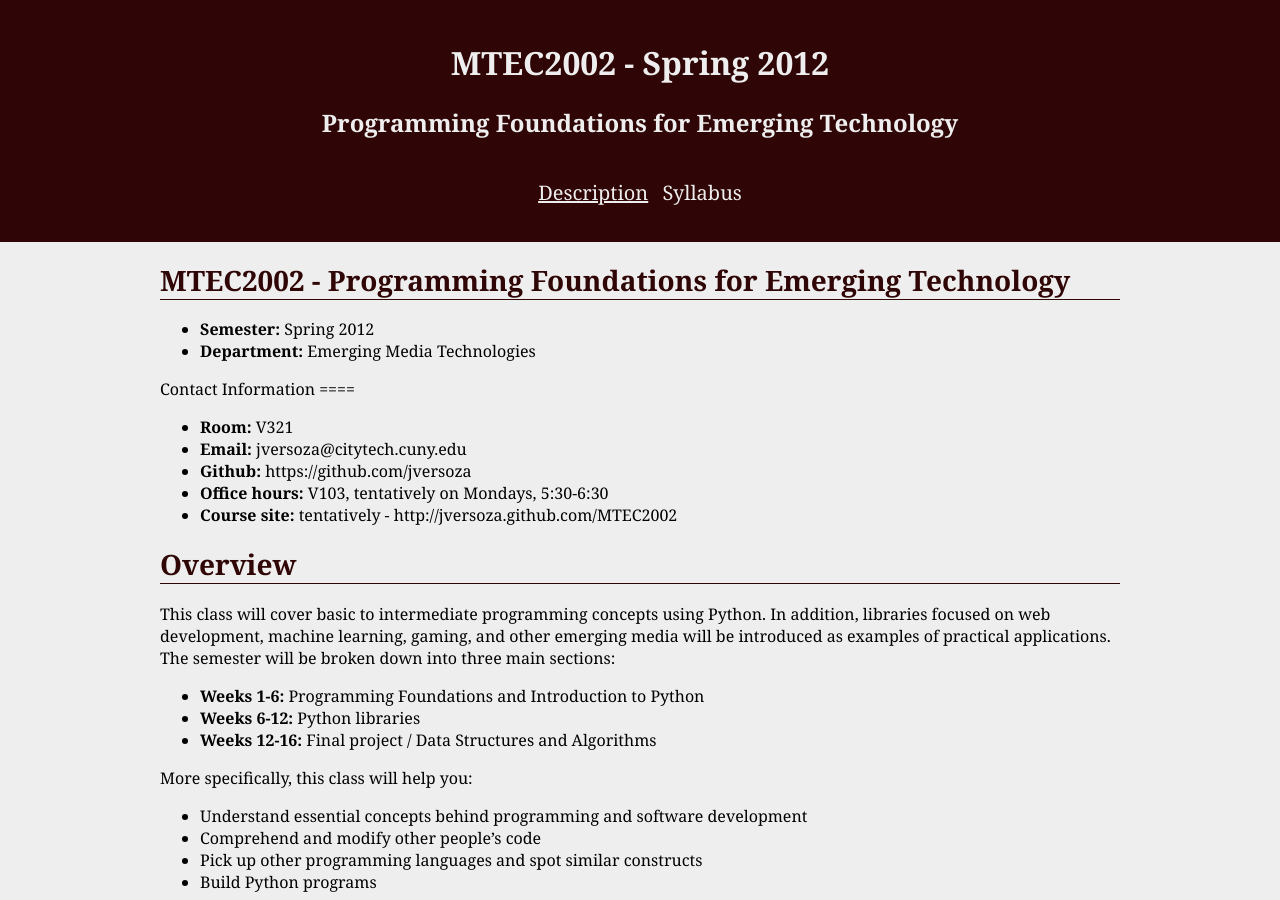
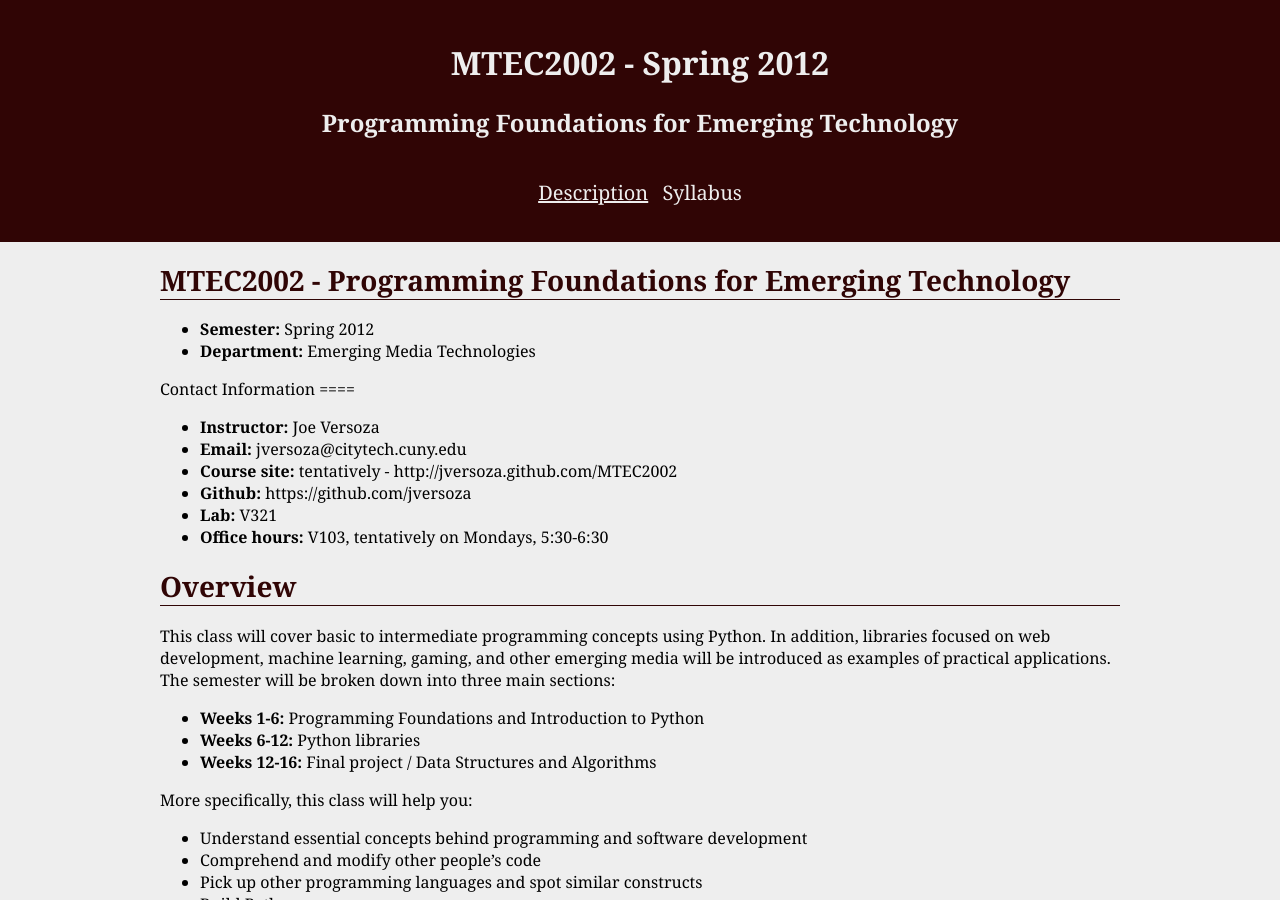
Before and after one commit to jversoza/MTEC2002, a Jekyll site: the page built from index.markdown, in a window 1280 px wide and 900 px high. Built offline with Jekyll 4.4.1, drawn with Linux system fonts in a browser that asks for light colours.

Commit message:
more updates to contact info

```diff
--- a/index.markdown
+++ b/index.markdown
@@ -11,11 +11,12 @@ MTEC2002 - Programming Foundations for Emerging Technology
 <a name="contact" id="contact"></a>
 Contact Information
 ====
-* __Room:__ V321
+* __Instructor:__ Joe Versoza
 * __Email:__ jversoza@citytech.cuny.edu
+* __Course site:__ tentatively - http://jversoza.github.com/MTEC2002
 * __Github:__ https://github.com/jversoza
+* __Lab:__ V321
 * __Office hours:__ V103, tentatively on Mondays, 5:30-6:30
-* __Course site:__ tentatively - http://jversoza.github.com/MTEC2002
 
 Overview
 ====
```
